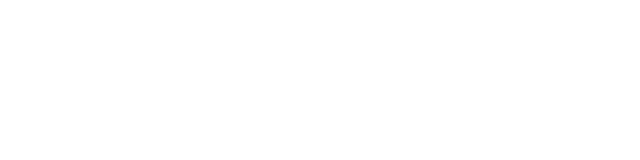
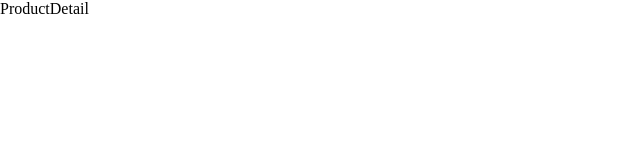
Before and after one commit to Drtr92/react-06-product-2-, a React (Vite) app: page /product/1 in a window 1280 px wide. Before the commit this address had no page. Shown: the top 160 px of the page, without its empty margins (0-640 px from the left). Built offline with nearby package versions, Linux system fonts and the light colour scheme.

Commit message:
ProductDetail 임시저장

```diff
--- a/src/App.jsx
+++ b/src/App.jsx
@@ -18,7 +18,7 @@ function App() {
                     "/product/상품번호"
                  */}
                 <Route path={"/"} element={<ProductList />} />
-                <Route path={"/products/:id"} element={<ProductDetail />} />
+                <Route path={"/product/:id"} element={<ProductDetail />} />
                 {/*
                     path에 "./product/:id" 라고 적게 되면,
                     사용자가 경로를 통해 화면을 요청을 할 때
--- a/src/pages/ProductDetail.jsx
+++ b/src/pages/ProductDetail.jsx
@@ -1,5 +1,6 @@
 import styles from "./ProductDetail.module.css";
 import { useParams } from "react-router";
+import { useEffect } from "react";
 
 function ProductDetail() {
     // 사용자가 "나 저 상품 상세 내용을 보고 싶어"를 요청한 상황
--- a/src/pages/ProductList.jsx
+++ b/src/pages/ProductList.jsx
@@ -42,7 +42,7 @@ function ProductList() {
             <div className={styles.listWrap}>
                 {list.map(item => {
                     return (
-                        <Link to={`/products/${item.id}`} key={item.id} className={styles.card}>
+                        <Link to={`/product/${item.id}`} key={item.id} className={styles.card}>
                             <img
                                 src={item.thumbnail}
                                 alt={item.title}
```
